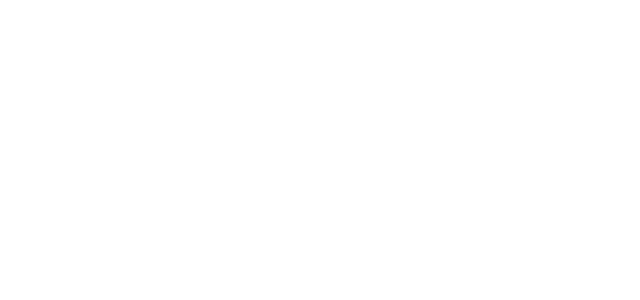
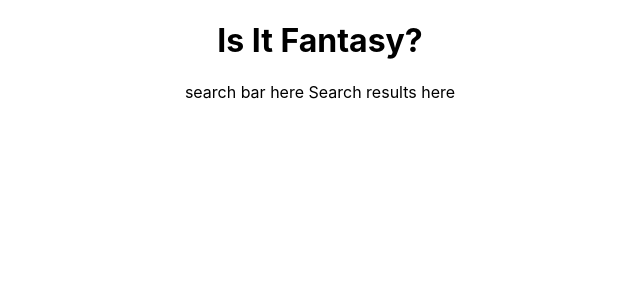
Before and after one commit to CarlieHamilton/is-it-fantasy, a React (Create React App) app: page / in a window 1280 px wide. Shown: the top 300 px of the page, without its empty margins (320-960 px from the left). Built offline with nearby package versions, Linux system fonts and the light colour scheme.

Commit message:
Setup Fantasy

```diff
--- a/src/components/App.tsx
+++ b/src/components/App.tsx
@@ -5,6 +5,7 @@ import { Fantasy } from './Fantasy/Fantasy';
 function App() {
   return (
     <div className="App">
+      <Fantasy />
     </div>
   );
 }
--- /dev/null
+++ b/src/components/Fantasy/Fantasy.tsx
@@ -0,0 +1,11 @@
+import React from 'react';
+
+export const Fantasy = () => {
+    return (
+        <>
+            <h1>Is It Fantasy?</h1>
+            search bar here
+            Search results here
+        </>
+    )
+}
```
